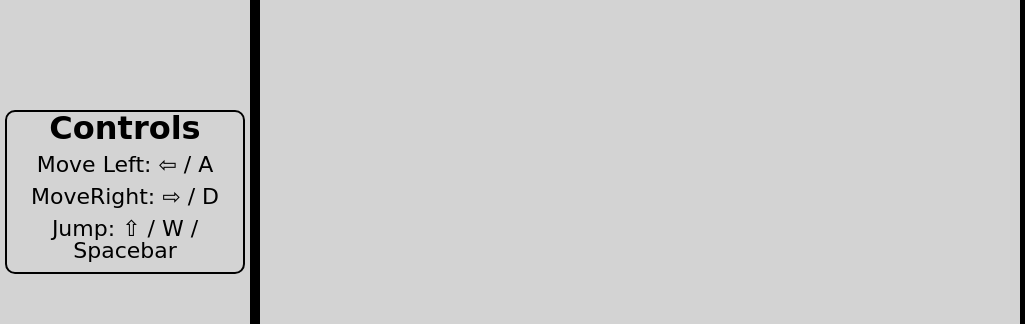
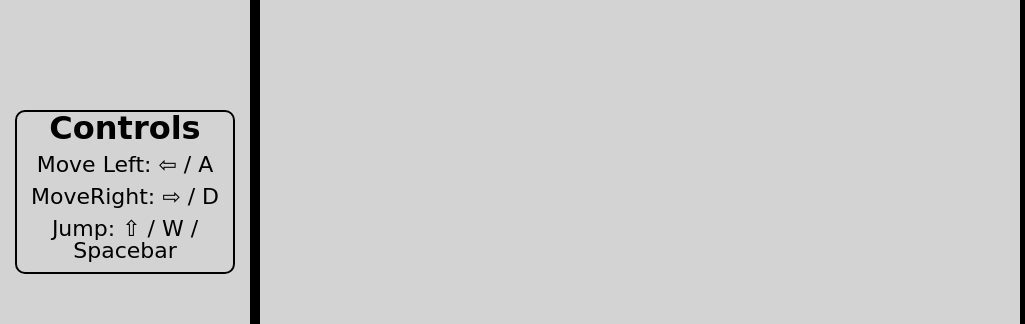
Before and after one commit to tylerreichle/mario_js, a website: page index.html in a window 1280 px wide. Shown: the part 204-528 px from the top of the page, 0-1025 px from the left. Drawn offline with Linux system fonts and the light colour scheme; a web font is replaced by a local one.

Commit message:
Fix typo in controls. Increase margin around controls div

```diff
--- a/assets/css/stylesheet.css
+++ b/assets/css/stylesheet.css
@@ -1,6 +1,6 @@
 @font-face {
-    font-family: "PixelEmulator";
-    src: url("../font/pixel-emulator.otf");
+  font-family: "PixelEmulator";
+  src: url("../font/pixel-emulator.otf");
 }
 
 html, body {
@@ -52,19 +52,19 @@ html, body {
 }
 
 .controls {
-  margin: 30px 5px 5px 5px;
+  margin: 30px 15px 5px 15px;
   border-radius: 10px;
-  border: 2px solid black;
+  border: 2px solid #000000;
 }
 
 .controls h2 {
-  color: black;
+  color: #000000;
   font-size: 32px;
   text-align: center;
 }
 
 .controls h3 {
-  color: black;
+  color: #000000;
   font-size: 22px;
   margin: 10px 5px;
   text-align: center;
@@ -98,7 +98,7 @@ img#github, img#linkedin {
   height: 75px;
   margin: 5px;
   border-radius: 10px;
-  border: 5px solid black;
+  border: 5px solid #000000;
 }
 
 canvas {
```
